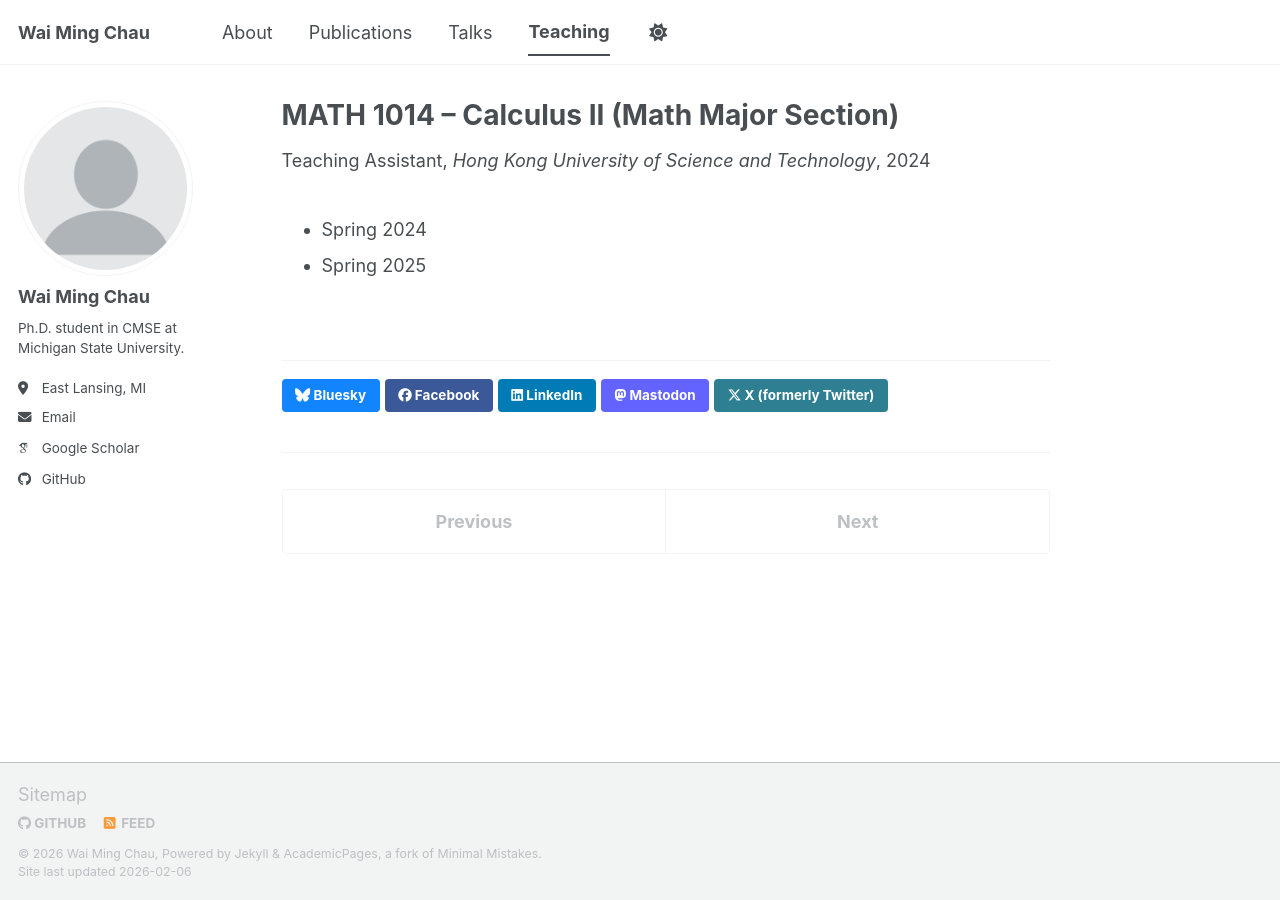
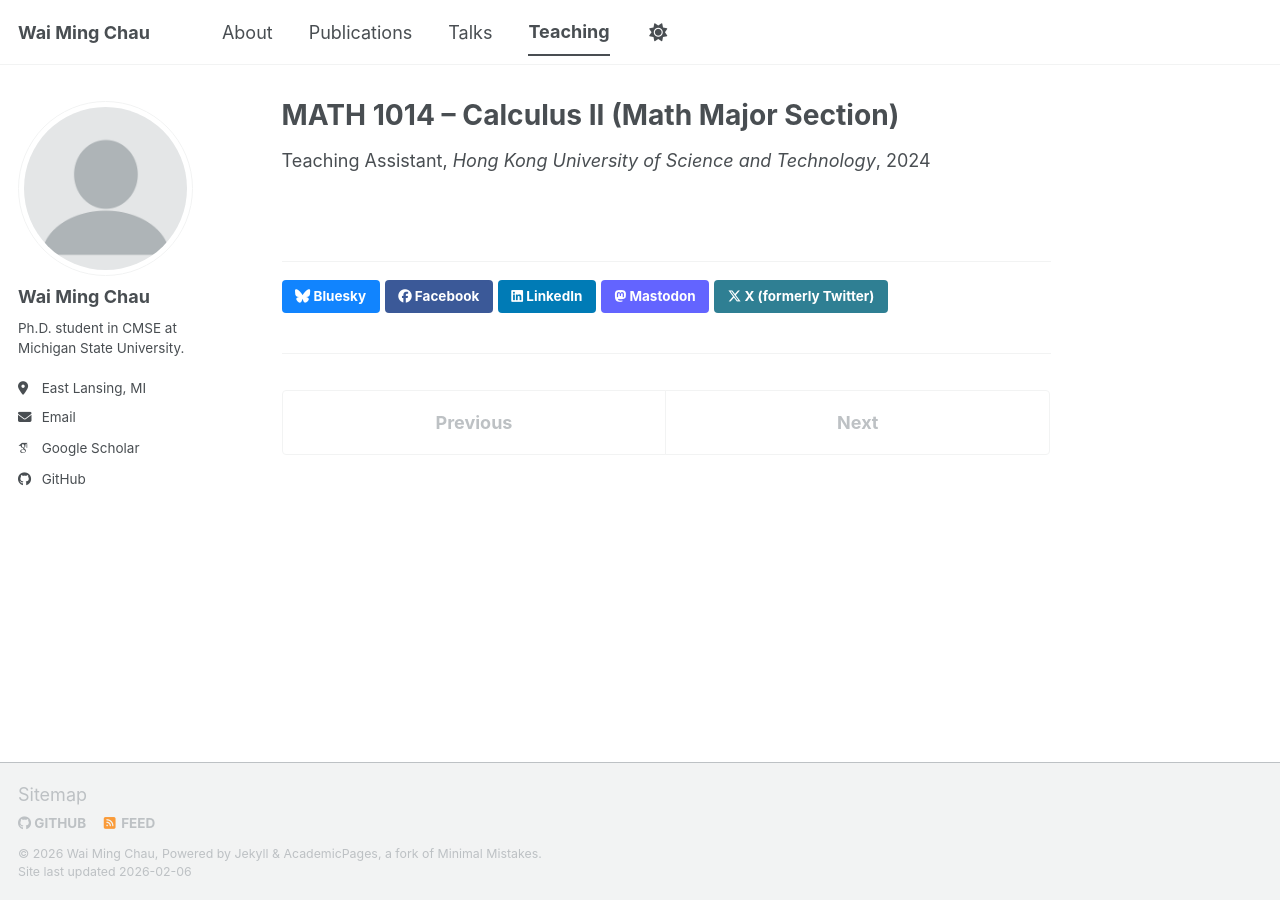
Before and after one commit to wm-chau/wm-chau.github.io, a Jekyll site: the page built from _teaching/math1014.md, in a window 1280 px wide. Built offline with Jekyll 4.4.1, drawn with Linux system fonts in a browser that asks for light colours; some web fonts are replaced; a script bundle is joined from its source files by our own code; library files that are not in the unit come from our copies; some of the changed lines change nothing that is shown.

Commit message:
Update permalink and excerpt in math1014.md

```diff
--- a/_teaching/math1014.md
+++ b/_teaching/math1014.md
@@ -2,9 +2,9 @@
 title: "MATH 1014 – Calculus II (Math Major Section)"
 collection: teaching
 type: "Teaching Assistant"
+permalink: /teaching/math1014
 venue: "Hong Kong University of Science and Technology"
 date: 2024-01-01
 location: "Hong Kong"
+excerpt: "Spring 2024, Spring 2025"
 ---
-- Spring 2024
-- Spring 2025
```
